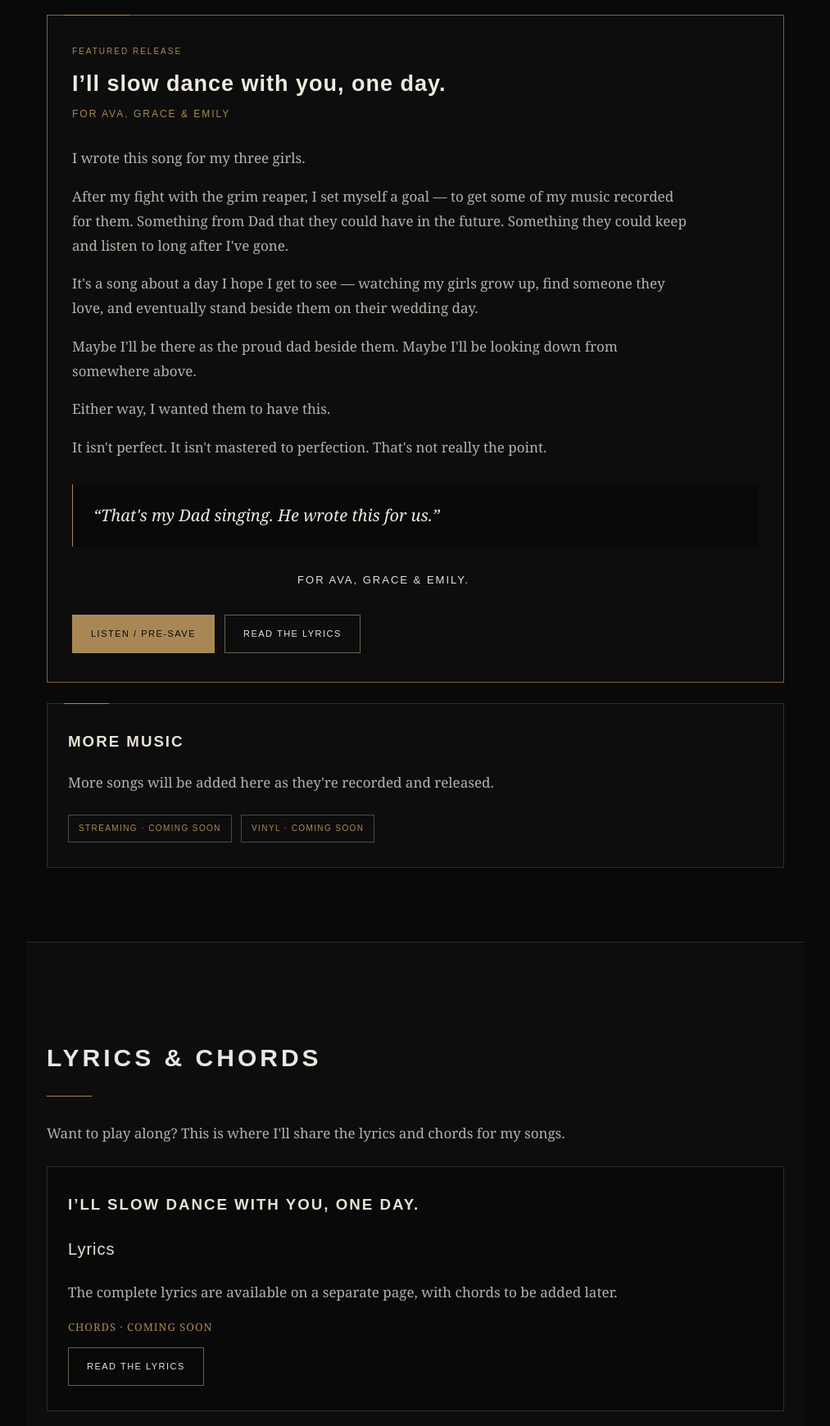
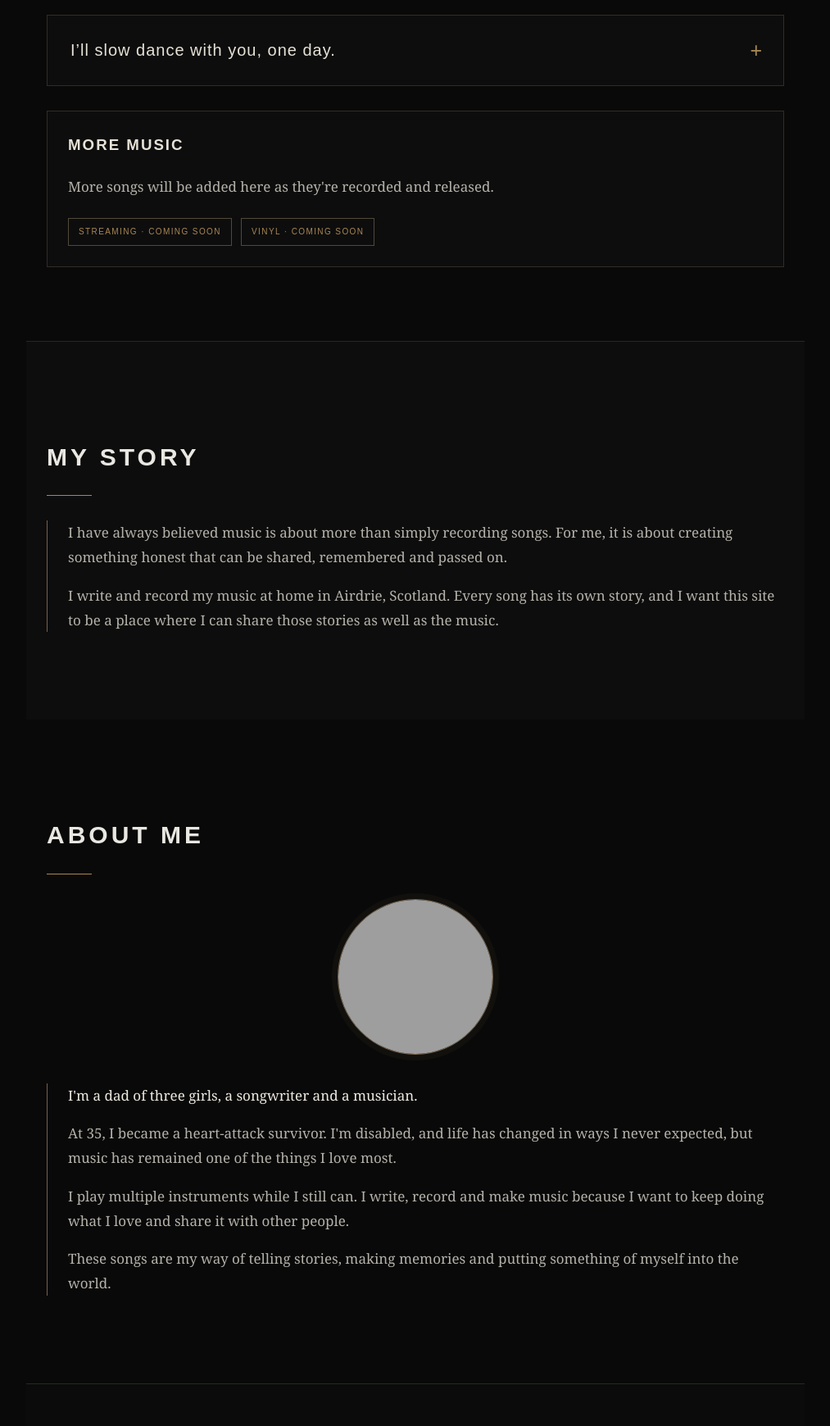
Before and after one commit to JimG3-Music/JimG3-music, a plain HTML site: page index.html in a window 1280 px wide. Shown: the part 1060-2800 px from the top of the page at 82% size, without its empty margins (133-1146 px from the left). Drawn offline with Linux system fonts and the light colour scheme; grey boxes are pictures that could not be loaded.

Commit message:
Refactor music section and song list structure

```diff
--- a/index.html
+++ b/index.html
@@ -210,108 +210,151 @@ p {
    MUSIC
 ===================================================== */
 
-.music-box {
-  position: relative;
-  border: 1px solid #302d28;
-  padding: 30px 25px;
-  margin-top: 25px;
-  background: #0d0d0d;
+.music-section {
+  background: #090909;
 }
 
-.music-box::before {
-  content: "";
-  position: absolute;
-  top: -1px;
-  left: 20px;
-  width: 55px;
-  height: 1px;
-  background: #a98755;
+
+/* =====================================================
+   SONG LIST
+===================================================== */
+
+.song-list {
+  margin-top: 30px;
 }
 
-.music-box h3 {
-  margin-top: 0;
-  font-family: Arial, Helvetica, sans-serif;
-  letter-spacing: 2px;
-  color: #e7e2d7;
+
+/* =====================================================
+   SONG ITEM
+===================================================== */
+
+.song-item {
+  border: 1px solid #302d28;
+  background: #0d0d0d;
+  margin-bottom: 15px;
+  overflow: hidden;
 }
 
-.coming-soon {
-  display: inline-block;
-  margin: 7px 7px 0 0;
-  padding: 7px 12px;
-  border: 1px solid #51483b;
+
+/* =====================================================
+   CLICKABLE SONG TITLE
+===================================================== */
+
+.song-item summary {
+  cursor: pointer;
+  list-style: none;
+
+  padding: 25px 28px;
+
+  color: #e7e2d7;
+
+  font-family: Arial, Helvetica, sans-serif;
+
+  font-size: 20px;
+
+  letter-spacing: 1px;
+
+  position: relative;
+
+  transition: 0.25s ease;
+}
+
+.song-item summary::-webkit-details-marker {
+  display: none;
+}
+
+.song-item summary::after {
+  content: "+";
+
+  position: absolute;
+
+  right: 25px;
+
+  top: 50%;
+
+  transform: translateY(-50%);
+
   color: #a98755;
+
+  font-size: 25px;
+
+  font-weight: 300;
+}
+
+.song-item[open] summary::after {
+  content: "−";
+}
+
+.song-item summary:hover {
+  color: #a98755;
+  background: #111111;
+}
+
+
+/* =====================================================
+   SONG CONTENT
+===================================================== */
+
+.song-content {
+  border-top: 1px solid #292724;
+
+  padding: 30px 28px 35px;
+
+  background: #090909;
+}
+
+.song-label {
+  color: #a98755;
+
   font-family: Arial, Helvetica, sans-serif;
+
   font-size: 10px;
-  letter-spacing: 1.4px;
+
+  letter-spacing: 2px;
+
+  text-transform: uppercase;
+
+  margin-bottom: 10px;
+}
+
+.song-dedication {
+  color: #a98755 !important;
+
+  font-family: Arial, Helvetica, sans-serif;
+
+  font-size: 12px !important;
+
+  letter-spacing: 2px;
+
   text-transform: uppercase;
 }
 
 
 /* =====================================================
-   FEATURED SONG
+   SONG STORY
 ===================================================== */
 
-.song-box {
-  position: relative;
-  border: 1px solid #776247;
-  padding: 35px 30px;
-  margin-top: 30px;
-  background: #0d0d0d;
-}
-
-.song-box::before {
-  content: "";
-  position: absolute;
-  top: -1px;
-  left: 20px;
-  width: 80px;
-  height: 1px;
-  background: #a98755;
-}
-
-.song-label {
-  color: #a98755;
-  font-family: Arial, Helvetica, sans-serif;
-  font-size: 10px;
-  letter-spacing: 2px;
-  text-transform: uppercase;
-  margin-bottom: 12px;
-}
-
-.song-box h3 {
-  margin: 0;
-  font-family: Arial, Helvetica, sans-serif;
-  font-size: 27px;
-  letter-spacing: 1px;
-  line-height: 1.4;
-  color: #eeeae0;
-}
-
-.song-dedication {
-  margin-top: 8px;
-  color: #a98755;
-  font-family: Arial, Helvetica, sans-serif;
-  font-size: 12px;
-  letter-spacing: 2px;
-  text-transform: uppercase;
-}
-
 .song-story {
-  margin-top: 28px;
+  margin-top: 25px;
 }
 
 .song-story p {
   max-width: 760px;
 }
 
+
+/* =====================================================
+   SONG QUOTE
+===================================================== */
+
 .song-quote {
   margin: 30px 0;
+
   padding: 22px 25px;
 
   border-left: 1px solid #a98755;
 
-  background: #090909;
+  background: #0d0d0d;
 
   color: #eeeae0;
 
@@ -322,19 +365,18 @@ p {
   line-height: 1.6;
 }
 
-.song-for {
-  color: #e7e2d7 !important;
-  font-family: Arial, Helvetica, sans-serif;
-  font-size: 13px !important;
-  letter-spacing: 2px;
-  text-transform: uppercase;
-  text-align: center;
-}
+
+/* =====================================================
+   SONG BUTTONS
+===================================================== */
 
 .song-buttons {
   display: flex;
+
   flex-wrap: wrap;
+
   gap: 12px;
+
   margin-top: 30px;
 }
 
@@ -362,56 +404,68 @@ p {
 
 .song-button:hover {
   background: #a98755;
+
   color: #090909;
+
   border-color: #a98755;
 }
 
 .song-button.primary {
   background: #a98755;
+
   color: #090909;
+
   border-color: #a98755;
 }
 
 .song-button.primary:hover {
   background: #d0b27b;
+
   border-color: #d0b27b;
 }
 
 
 /* =====================================================
-   LYRICS
+   MORE MUSIC
 ===================================================== */
 
-.story {
+.more-music {
+  margin-top: 30px;
+
+  padding: 25px;
+
+  border: 1px solid #302d28;
+
   background: #0d0d0d;
-  border-top: 1px solid #292724;
 }
 
-.lyrics-box {
-  border: 1px solid #302d28;
-  padding: 30px 25px;
-  margin-top: 25px;
-  background: #090909;
-}
+.more-music h3 {
+  margin-top: 0;
 
-.lyrics-box h3 {
-  margin-top: 0;
   font-family: Arial, Helvetica, sans-serif;
+
   letter-spacing: 2px;
+
   color: #e7e2d7;
 }
 
-.lyrics-song-title {
-  color: #e7e2d7 !important;
+.coming-soon {
+  display: inline-block;
+
+  margin: 7px 7px 0 0;
+
+  padding: 7px 12px;
+
+  border: 1px solid #51483b;
+
+  color: #a98755;
+
   font-family: Arial, Helvetica, sans-serif;
-  font-size: 20px !important;
-  letter-spacing: 1px;
-}
 
-.lyrics-status {
-  color: #a98755 !important;
-  font-size: 13px !important;
-  letter-spacing: 1px;
+  font-size: 10px;
+
+  letter-spacing: 1.4px;
+
   text-transform: uppercase;
 }
 
@@ -419,6 +473,11 @@ p {
 /* =====================================================
    MY STORY
 ===================================================== */
+
+.story {
+  border-top: 1px solid #292724;
+  background: #0d0d0d;
+}
 
 .story-box {
   border-left: 1px solid #776247;
@@ -438,9 +497,13 @@ p {
 .bio-photo {
   width: 190px;
   height: 190px;
+
   border-radius: 50%;
+
   border: 1px solid #776247;
+
   margin: 0 auto 35px;
+
   overflow: hidden;
 
   box-shadow:
@@ -479,16 +542,23 @@ p {
 .ml6-icon {
   width: 82px;
   height: 82px;
+
   object-fit: cover;
+
   border: 1px solid #776247;
+
   background: #090909;
+
   padding: 4px;
+
   flex-shrink: 0;
 }
 
 .ml6-intro {
   font-size: 21px;
+
   color: #d5d0c6;
+
   margin-top: 25px;
 }
 
@@ -499,7 +569,9 @@ p {
 
 .ml6-website-link {
   display: block;
+
   margin: 25px 0;
+
   padding: 18px 22px;
 
   border: 1px solid #776247;
@@ -525,7 +597,9 @@ p {
 
 .ml6-website-link:hover {
   background: #a98755;
+
   color: #090909;
+
   border-color: #a98755;
 }
 
@@ -536,13 +610,17 @@ p {
 
 .ml6-details {
   margin-top: 25px;
+
   border: 1px solid #302d28;
+
   background: #0d0d0d;
 }
 
 .ml6-details summary {
   cursor: pointer;
+
   padding: 22px 25px;
+
   color: #d8d1c4;
 
   font-family: Arial, Helvetica, sans-serif;
@@ -562,9 +640,13 @@ p {
 
 .ml6-details summary::after {
   content: "+";
+
   float: right;
+
   color: #a98755;
+
   font-size: 20px;
+
   line-height: 1;
 }
 
@@ -583,14 +665,19 @@ p {
 
 .ml6-content {
   padding: 5px 25px 35px;
+
   border-top: 1px solid #292724;
 }
 
 .ml6-large-image {
   display: block;
+
   width: min(100%, 620px);
+
   margin: 30px auto;
+
   border: 1px solid #776247;
+
   background: #090909;
 }
 
@@ -600,6 +687,7 @@ p {
 
 .ml6-strong {
   color: #e8e2d6;
+
   font-size: 18px;
 }
 
@@ -610,6 +698,7 @@ p {
 
 .ml6-contact {
   margin-top: 30px;
+
   padding: 25px;
 
   border: 1px solid #302d28;
@@ -631,7 +720,9 @@ p {
 
 .ml6-email {
   color: #a98755;
+
   text-decoration: none;
+
   font-size: 17px;
 }
 
@@ -650,6 +741,7 @@ p {
   padding: 18px;
 
   border-top: 1px solid #51483b;
+
   border-bottom: 1px solid #51483b;
 
   text-align: center;
@@ -694,6 +786,7 @@ p {
 
 .facebook:hover {
   background: #a98755;
+
   color: #090909;
 }
 
@@ -716,6 +809,7 @@ footer {
 
 footer p {
   color: #65625c;
+
   font-size: 13px;
 }
 
@@ -732,12 +826,15 @@ footer p {
 
   nav a {
     margin: 0 3px;
+
     font-size: 8px;
+
     letter-spacing: 0.8px;
   }
 
   .subtitle {
     font-size: 13px;
+
     letter-spacing: 2px;
   }
 
@@ -755,12 +852,18 @@ footer p {
     height: 55px;
   }
 
-  .song-box {
-    padding: 28px 20px;
+  .song-item summary {
+    padding: 22px 45px 22px 20px;
+
+    font-size: 17px;
   }
 
-  .song-box h3 {
-    font-size: 22px;
+  .song-item summary::after {
+    right: 17px;
+  }
+
+  .song-content {
+    padding: 25px 20px 30px;
   }
 
   .song-quote {
@@ -773,21 +876,25 @@ footer p {
 
   .song-button {
     width: 100%;
+
     text-align: center;
   }
 
   .ml6-header {
     align-items: flex-start;
+
     gap: 15px;
   }
 
   .ml6-icon {
     width: 65px;
+
     height: 65px;
   }
 
   .ml6-header h2 {
     font-size: 21px;
+
     letter-spacing: 2px;
   }
 
@@ -797,6 +904,7 @@ footer p {
 
   .ml6-website-link {
     font-size: 11px;
+
     padding: 16px 10px;
   }
 
@@ -818,10 +926,6 @@ footer p {
 
   <a href="#music">
     Music
-  </a>
-
-  <a href="#lyrics">
-    Lyrics
   </a>
 
   <a href="#story">
@@ -879,7 +983,9 @@ footer p {
      MUSIC
 ===================================================== -->
 
-<section id="music">
+<section
+  id="music"
+  class="music-section">
 
   <h2>
     Music
@@ -895,18 +1001,28 @@ footer p {
 
 
   <!-- =================================================
-       FEATURED RELEASE
+       SONG LIST
   ================================================== -->
 
-  <div class="song-box">
+  <div class="song-list">
+
+
+    <!-- =================================================
+         I’LL SLOW DANCE WITH YOU, ONE DAY.
+    ================================================== -->
+
+    <details class="song-item">
+
+      <summary>
+        I’ll slow dance with you, one day.
+      </summary>
+
+
+      <div class="song-content">
 
         <div class="song-label">
           Featured Release
         </div>
-
-    <h3>
-      I’ll slow dance with you, one day.
-    </h3>
 
         <p class="song-dedication">
           For Ava, Grace & Emily
@@ -923,8 +1039,9 @@ footer p {
             After my fight with the grim reaper, I set
             myself a goal — to get some of my music
             recorded for them. Something from Dad that
-        they could have in the future. Something they
-        could keep and listen to long after I've gone.
+            they could have in the future. Something
+            they could keep and listen to long after
+            I've gone.
           </p>
 
           <p>
@@ -958,10 +1075,20 @@ footer p {
           </div>
 
 
-      <p class="song-for">
+          <p>
+            It's simply Dad singing his songs again —
+            something from me to them, for the future.
+          </p>
+
+
+          <p class="song-dedication">
             For Ava, Grace & Emily.
           </p>
 
+
+          <!-- =========================================
+               SONG LINKS
+          ========================================== -->
 
           <div class="song-buttons">
 
@@ -979,7 +1106,7 @@ footer p {
             </a>
 
 
-        <!-- SEPARATE LYRICS PAGE -->
+            <!-- LYRICS PAGE -->
 
             <a
               href="i-ll-slow-dance-with-you-one-day.html"
@@ -996,12 +1123,17 @@ footer p {
 
       </div>
 
+    </details>
+
+
+  </div>
+
 
   <!-- =================================================
        MORE MUSIC
   ================================================== -->
 
-  <div class="music-box">
+  <div class="more-music">
 
     <h3>
       MORE MUSIC
@@ -1022,59 +1154,6 @@ footer p {
 
   </div>
 
-</section>
-
-
-<!-- =====================================================
-     LYRICS & CHORDS
-===================================================== -->
-
-<section
-  id="lyrics"
-  class="story">
-
-  <h2>
-    Lyrics & Chords
-  </h2>
-
-  <div class="section-line"></div>
-
-  <p>
-    Want to play along?
-    This is where I'll share the lyrics and chords
-    for my songs.
-  </p>
-
-
-  <div class="lyrics-box">
-
-    <h3>
-      I’LL SLOW DANCE WITH YOU, ONE DAY.
-    </h3>
-
-    <p class="lyrics-song-title">
-      Lyrics
-    </p>
-
-    <p>
-      The complete lyrics are available on a
-      separate page, with chords to be added later.
-    </p>
-
-    <p class="lyrics-status">
-      Chords · Coming Soon
-    </p>
-
-
-    <a
-      href="i-ll-slow-dance-with-you-one-day.html"
-      class="song-button">
-
-      Read the Lyrics
-
-    </a>
-
-  </div>
 
 </section>
 
@@ -1083,7 +1162,9 @@ footer p {
      MY STORY
 ===================================================== -->
 
-<section id="story">
+<section
+  id="story"
+  class="story">
 
   <h2>
     My Story
```
Lines whose indentation alone changed are shown as unchanged.
